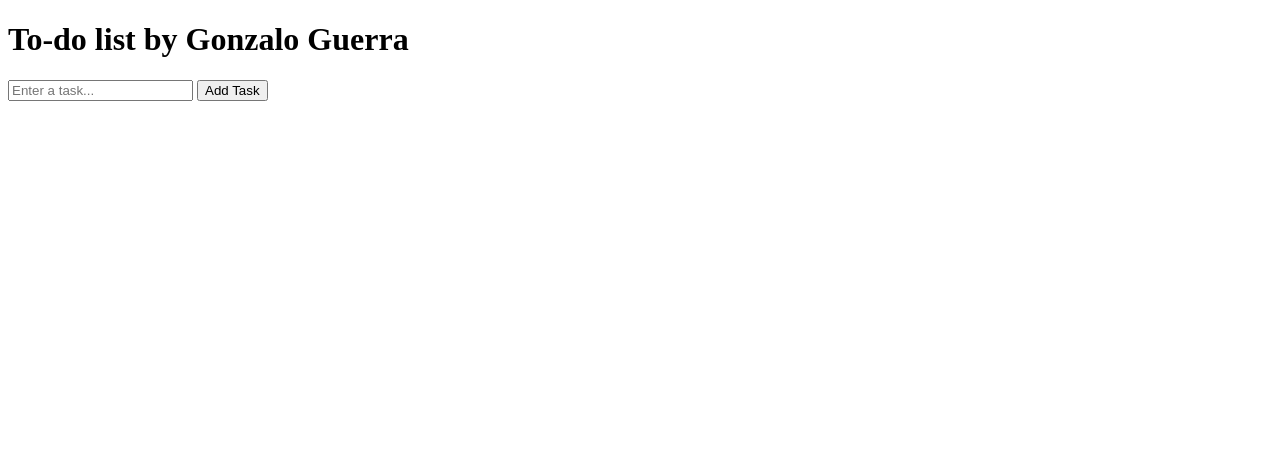
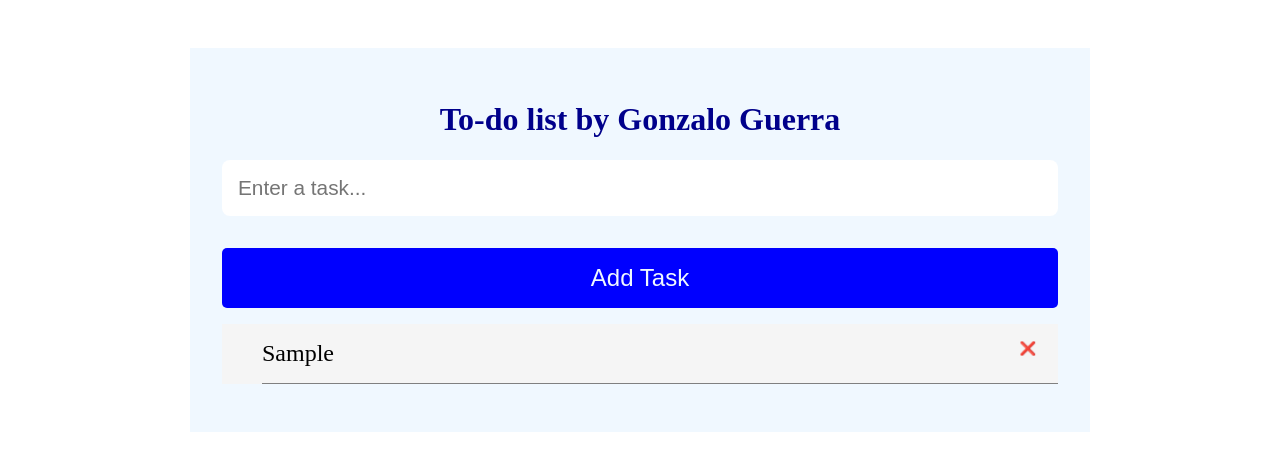
Before and after one commit to Gongg0910/ET721---Spring-2026, a Flask app: page / in a window 1280 px wide. Shown: the top 471 px of the page. Run offline with Flask 3, Linux system fonts and the light colour scheme; tables that the repository leaves empty or names only in its code hold one stand-in row (values such as "Sample post").

Commit message:
lab 16 complete

```diff
--- a/lab16/app.py
+++ b/lab16/app.py
@@ -60,6 +60,22 @@ def add_task():
 
 
 #--------------------
+# delete a task
+#--------------------
+@app.route('/delete_task', methods = ['POST'])
+def delete_task():
+    data = request.get_json()
+    task_id = data.get('id')
+
+    cursor = db.cursor()
+    cursor.execute("DELETE FROM tasks WHERE id = %s", (task_id,))
+
+    db.commit()
+    cursor.close()
+
+    return jsonify({'status' : 'deleted'})
+
+#--------------------
 # run app
 #--------------------
 if __name__ == '__main__':
--- a/lab16/static/todo_style.css
+++ b/lab16/static/todo_style.css
@@ -0,0 +1,61 @@
+*{box-sizing: border-box;}
+.maincontainer{
+    width: 900px;
+    margin: 3rem auto;
+    background-color: aliceblue;
+    padding: 2rem;
+}
+.title{
+    text-align: center;
+    color: darkblue;
+}
+
+#taskinput{
+    width: 100%;
+    padding: 1rem;
+    border: none;
+    border-radius: 8px;
+    font-size: 1.3rem;
+}
+
+.btnaddtask{
+    width: 100%;
+    border-radius: 5px;
+    margin-top: 2rem;
+    background-color: blue;
+    padding: 1rem;
+    color: aliceblue;
+    border: none;
+    font-size: 1.5rem;
+}
+
+.btnaddtask:hover{
+    background-color: crimson;
+    font-weight: bolder;
+    cursor: pointer;
+}
+
+
+/* was created on todo_script.js */
+.task-item{
+    background-color: whitesmoke;
+    list-style: none;
+    padding: 1rem 0rem;
+    border-bottom: solid gray 1px;
+    font-size: 1.5rem;
+}
+
+#tasklist{
+    background-color: whitesmoke;
+}
+
+.btn-delete-item{
+    border: none;
+    float: right;
+    margin-right: 1rem;
+    background-color: rgba(1,1,1,0);
+}
+.btn-delete-item:hover{
+    opacity: 0.4;
+    cursor: pointer;
+}
--- a/lab16/templates/index.html
+++ b/lab16/templates/index.html
@@ -19,6 +19,8 @@
 
 
 
+
+
     <script src="{{url_for('static', filename = 'todo_script.js')}}"></script>
 </body>
 </html>
```
Also changed, not shown: lab16/static/todo_script.js (+58 -0 lines).
